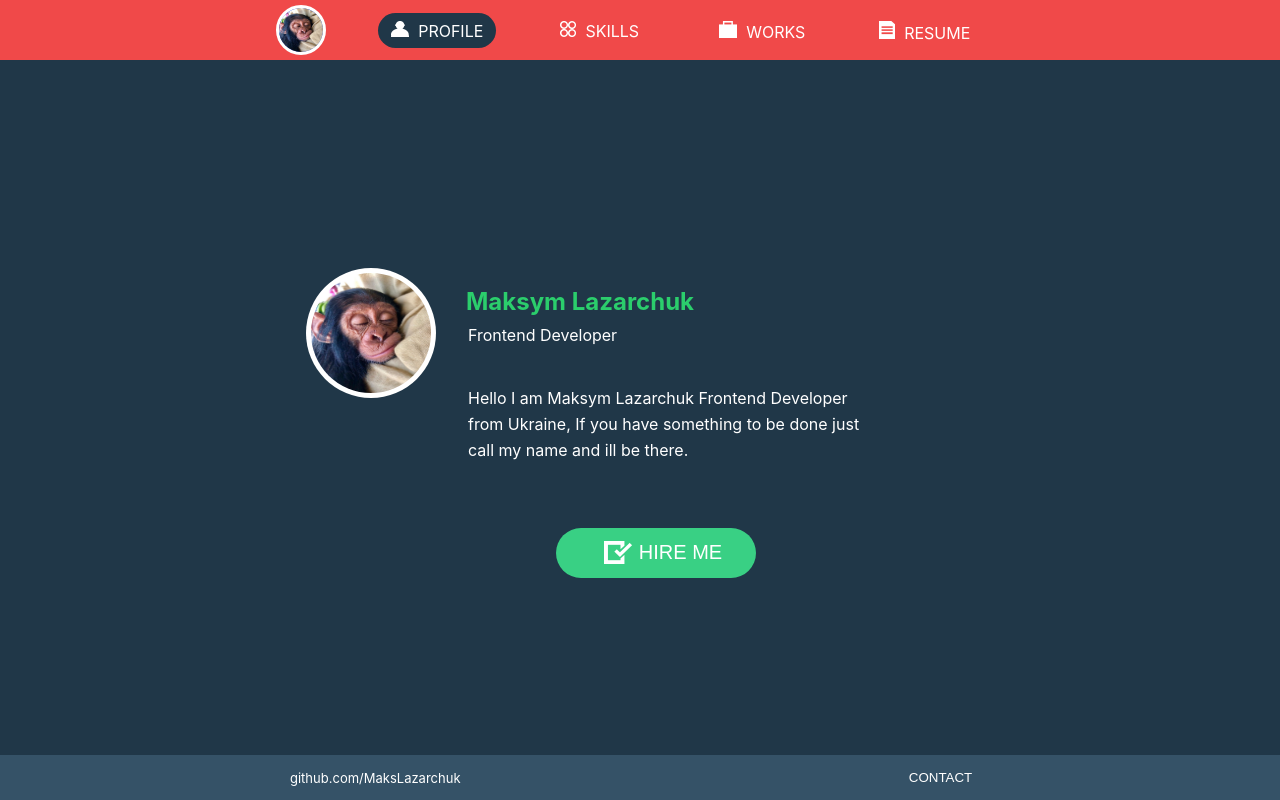
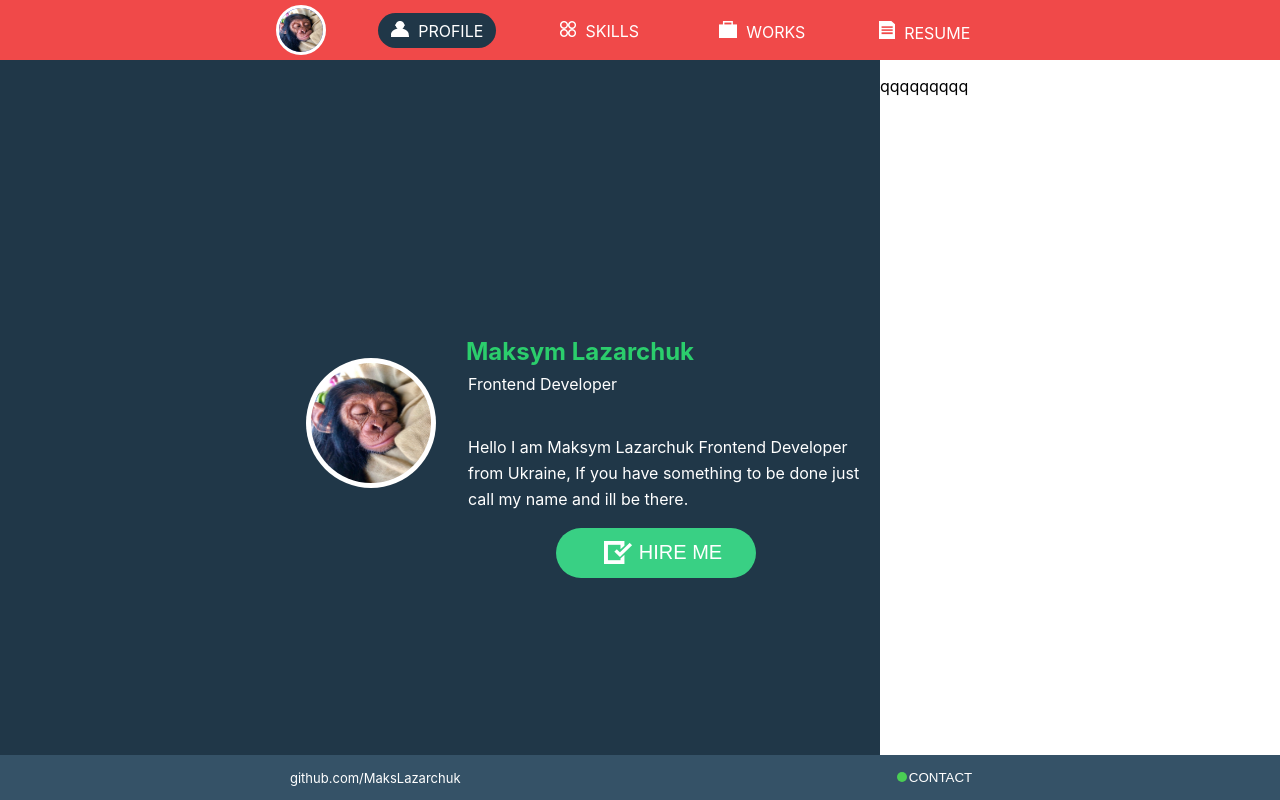
Before and after one commit to MaksLazarchuk/my-portfolio, a React (Create React App) app: page / in a window 1280 px wide. Both pictures are taken after a click on the button "HIRE ME". Built offline with nearby package versions, Linux system fonts and the light colour scheme.

Commit message:
modalContext, footer update, pageLayout update

```diff
--- a/src/App.js
+++ b/src/App.js
@@ -7,16 +7,21 @@ import Resume from "./pages/resume/Resume";
 import Skills from "./pages/skills/Skills";
 import Works from "./pages/works/Works";
 import PageLayout from "./components/pageLayout/PageLayout";
+import { Provider } from "./ModalContext";
 
 const pages = [<Profile />, <Skills />, <Works />, <Resume />];
 function App() {
   const [activePages, changeActivePages] = useState(0);
+  const [isModalVisible, changeModalVisible] = useState(false);
+  const toggle = () => changeModalVisible(!isModalVisible);
 
   return (
     <div className="layout">
       <Header changeActivePages={changeActivePages} activePages={activePages} />
-      <PageLayout>{pages[activePages]}</PageLayout>
-      <Footer />
+      <PageLayout isModalVisible={isModalVisible}>
+        <Provider value={toggle}>{pages[activePages]}</Provider>
+      </PageLayout>
+      <Footer toggle={toggle} isContactActive={isModalVisible} />
     </div>
   );
 }
--- /dev/null
+++ b/src/ModalContext.js
@@ -0,0 +1,6 @@
+import React from "react";
+
+const MyContext = React.createContext(null);
+
+export const Provider = MyContext.Provider;
+export const Consumer = MyContext.Consumer;
--- a/src/components/footer/Footer.css
+++ b/src/components/footer/Footer.css
@@ -43,7 +43,7 @@
   width: 10px;
   height: 10px;
   position: absolute;
-  /* background-color: #4ace54; */
+  background-color: #4ace54;
   margin-top: 2px;
   border-radius: 50%;
 }
--- a/src/components/footer/Footer.js
+++ b/src/components/footer/Footer.js
@@ -1,6 +1,6 @@
 import "./Footer.css";
 
-function App() {
+function Footer({ toggle, isContactActive }) {
   return (
     <footer id="App-footer">
       <div className="container-footer">
@@ -8,8 +8,8 @@ function App() {
           <a href="https://github.com/MaksLazarchuk" className="reference">
             github.com/MaksLazarchuk
           </a>
-          <button className="contact">
-            <div className="round" />
+          <button className="contact" onClick={toggle}>
+            {isContactActive && <div className="round" />}
             CONTACT
           </button>
         </div>
@@ -18,4 +18,4 @@ function App() {
   );
 }
 
-export default App;
+export default Footer;
--- /dev/null
+++ b/src/components/modal/Modal.css
@@ -0,0 +1,14 @@
+.modal {
+  position: absolute;
+  top: 0;
+  right: 0;
+  height: 100%;
+  width: 400px;
+  background-color: white;
+  animation: slideLeft 2s;
+}
+@keyframes slideLeft {
+  from {
+    transform: translateX(100%);
+  }
+}
--- /dev/null
+++ b/src/components/modal/Modal.js
@@ -0,0 +1,12 @@
+import React from "react";
+import "./Modal.css";
+
+const Modal = function () {
+  return (
+    <div className="modal">
+      <p>qqqqqqqqq</p>
+    </div>
+  );
+};
+
+export default Modal;
--- a/src/components/pageLayout/PageLayout.css
+++ b/src/components/pageLayout/PageLayout.css
@@ -1,6 +1,13 @@
 .container-pages {
   position: relative;
+  flex-grow: 1;
+  display: flex;
+  flex-direction: column;
+  overflow: hidden;
+  justify-content: center;
+}
+.container-pages .container-box {
   width: 768px;
+  padding: 30px 0;
   margin: 0 auto;
-  padding: 30px 0;
 }
--- a/src/components/pageLayout/PageLayout.js
+++ b/src/components/pageLayout/PageLayout.js
@@ -1,8 +1,16 @@
 import React from "react";
 import "./PageLayout.css";
+import Modal from "../modal/Modal";
 
-const PageLayout = function ({ children }) {
-  return <div className="container-pages">{children}</div>;
+const PageLayout = function ({ children, isModalVisible }) {
+  return (
+    <div className="container-pages">
+      <div className="container-box">
+        {children}
+        {isModalVisible && <Modal />}
+      </div>
+    </div>
+  );
 };
 
 export default PageLayout;
--- a/src/pages/profile/Profile.js
+++ b/src/pages/profile/Profile.js
@@ -1,8 +1,9 @@
 import "./Profile.css";
 import photogram from "../../media/photogram.png";
 import check from "../../media/check.png";
+import { Consumer } from "../../ModalContext";
 
-function Profile() {
+function Profile({ toggle }) {
   return (
     <div className="profile">
       <div className="container-pages">
@@ -17,10 +18,14 @@ function Profile() {
             have something to be done just call my name and ill be there.
           </p>
         </div>
-        <button className="button-hire">
-          <img className="check" src={check} alt="check" />
-          HIRE ME
-        </button>
+        <Consumer>
+          {(toggle) => (
+            <button className="button-hire" onClick={toggle}>
+              <img className="check" src={check} alt="check" />
+              HIRE ME
+            </button>
+          )}
+        </Consumer>
       </div>
     </div>
   );
```
Also changed, not shown: 1 other file (tests, documents, lock files or other folders).
